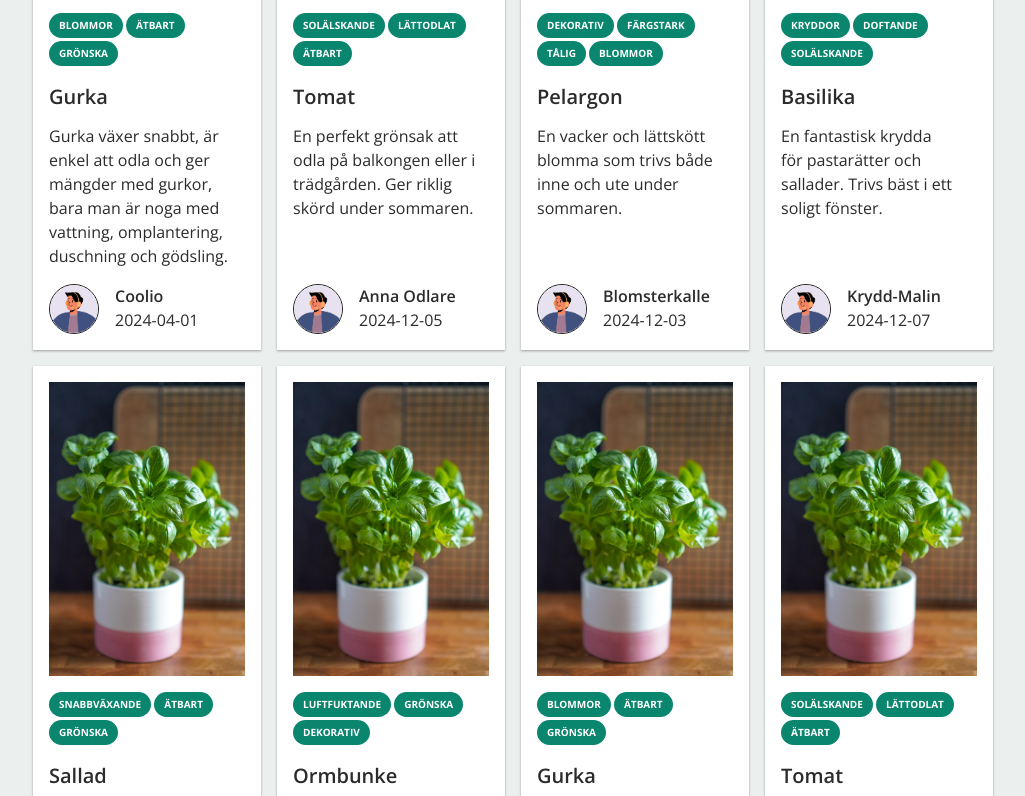
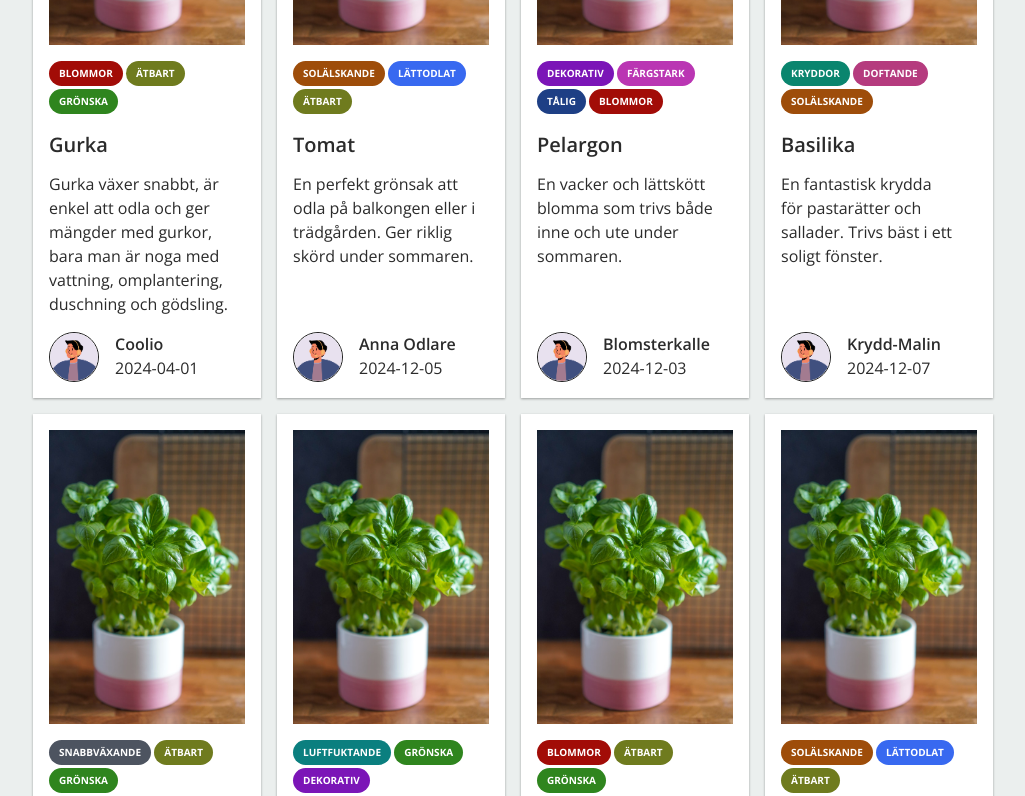
Before and after one commit to jplimmer/planned-planthood, a plain HTML site: page index.html in a window 1280 px wide. Shown: the part 1527-2323 px from the top of the page, without its empty margins (127-1152 px from the left). Drawn offline with nearby package versions, Linux system fonts and the light colour scheme.

Commit message:
Added badge colours

```diff
--- a/index.html
+++ b/index.html
@@ -168,9 +168,9 @@
               <!-- <img src="assets/icons/icon-seedling-2.svg" alt=""> -->
             </figure>
             <ul class="badges" role="list">
-              <li class="badge">Blommor</li>
-              <li class="badge">Ätbart</li>
-              <li class="badge">Grönska</li>
+              <li class="badge" data-badge-type="flower">Blommor</li>
+              <li class="badge" data-badge-type="edible">Ätbart</li>
+              <li class="badge" data-badge-type="green">Grönska</li>
             </ul>
             <p>Gurka växer snabbt, är enkel att odla och ger mängder med gurkor, bara man är noga med vattning, omplantering, duschning och gödsling.</p>
             <footer class="flex-row">
@@ -191,9 +191,9 @@
               <img src="assets/images/basil.jpg" alt="">
             </figure>
             <ul class="badges" role="list">
-              <li class="badge">Solälskande</li>
-              <li class="badge">Lättodlat</li>
-              <li class="badge">Ätbart</li>
+              <li class="badge" data-badge-type="sunloving">Solälskande</li>
+              <li class="badge" data-badge-type="easy">Lättodlat</li>
+              <li class="badge" data-badge-type="edible">Ätbart</li>
             </ul>
             <p>En perfekt grönsak att odla på balkongen eller i trädgården. Ger riklig skörd under sommaren.</p>
             <footer class="flex-row">
@@ -214,10 +214,10 @@
               <img src="assets/images/basil.jpg" alt="">
             </figure>
             <ul class="badges" role="list">
-              <li class="badge">Dekorativ</li>
-              <li class="badge">Färgstark</l>
-              <li class="badge">Tålig</li>
-              <li class="badge">Blommor</li>
+              <li class="badge" data-badge-type="decorative">Dekorativ</li>
+              <li class="badge" data-badge-type="colorful">Färgstark</l>
+              <li class="badge" data-badge-type="robust">Tålig</li>
+              <li class="badge" data-badge-type="flower">Blommor</li>
             </ul>
             <p>En vacker och lättskött blomma som trivs både inne och ute under sommaren.</p>
             <footer class="flex-row">
@@ -238,9 +238,9 @@
               <img src="assets/images/basil.jpg" alt="">
             </figure>
             <ul class="badges" role="list">
-              <li class="badge">Kryddor</li>
-              <li class="badge">Doftande</li>
-              <li class="badge">Solälskande</l>
+              <li class="badge" data-badge-type="">Kryddor</li>
+              <li class="badge" data-badge-type="fragrant">Doftande</li>
+              <li class="badge" data-badge-type="sunloving">Solälskande</l>
             </ul>
             <p>En fantastisk krydda för pastarätter och sallader. Trivs bäst i ett soligt fönster.</p>
             <footer class="flex-row">
@@ -261,9 +261,9 @@
               <img src="assets/images/basil.jpg" alt="">
             </figure>
             <ul class="badges" role="list">
-              <li class="badge">Snabbväxande</li>
-              <li class="badge">Ätbart</li>
-              <li class="badge">Grönska</li>
+              <li class="badge" data-badge-type="fast">Snabbväxande</li>
+              <li class="badge" data-badge-type="edible">Ätbart</li>
+              <li class="badge" data-badge-type="green">Grönska</li>
             </ul>
             <p>Sallad är en av de enklaste grönsakerna att odla och ger snabba resultat för färska måltider.</p>
             <footer class="flex-row">
@@ -284,9 +284,9 @@
               <img src="assets/images/basil.jpg" alt="">
             </figure>
             <ul class="badges" role="list">
-              <li class="badge">Luftfuktande</li>
-              <li class="badge">Grönska</li>
-              <li class="badge">Dekorativ</li>
+              <li class="badge" data-badge-type="air">Luftfuktande</li>
+              <li class="badge" data-badge-type="green">Grönska</li>
+              <li class="badge" data-badge-type="decorative">Dekorativ</li>
             </ul>
             <p>En klassisk växt som passar perfekt i badrummet eller på skuggiga platser.</p>
             <footer class="flex-row">
@@ -307,9 +307,9 @@
               <img src="assets/images/basil.jpg" alt="">
             </figure>
             <ul class="badges" role="list">
-              <li class="badge">Blommor</li>
-              <li class="badge">Ätbart</li>
-              <li class="badge">Grönska</li>
+              <li class="badge" data-badge-type="flower">Blommor</li>
+              <li class="badge" data-badge-type="edible">Ätbart</li>
+              <li class="badge" data-badge-type="green">Grönska</li>
             </ul>
             <p>Gurka växer snabbt, är enkel att odla och ger mängder med gurkor, bara man är noga med vattning, omplantering, duschning och gödsling.</p>
             <footer class="flex-row">
@@ -330,9 +330,9 @@
               <img src="assets/images/basil.jpg" alt="">
             </figure>
             <ul class="badges" role="list">
-              <li class="badge">Solälskande</li>
-              <li class="badge">Lättodlat</li>
-              <li class="badge">Ätbart</li>
+              <li class="badge" data-badge-type="sunloving">Solälskande</li>
+              <li class="badge" data-badge-type="easy">Lättodlat</li>
+              <li class="badge" data-badge-type="edible">Ätbart</li>
             </ul>
             <p>En perfekt grönsak att odla på balkongen eller i trädgården. Ger riklig skörd under sommaren.</p>
             <footer class="flex-row">
@@ -353,10 +353,10 @@
               <img src="assets/images/basil.jpg" alt="">
             </figure>
             <ul class="badges" role="list">
-              <li class="badge">Dekorativ</li>
-              <li class="badge">Färgstark</l>
-              <li class="badge">Tålig</li>
-              <li class="badge">Blommor</li>
+              <li class="badge" data-badge-type="decorative">Dekorativ</li>
+              <li class="badge" data-badge-type="colorful">Färgstark</l>
+              <li class="badge" data-badge-type="robust">Tålig</li>
+              <li class="badge" data-badge-type="flower">Blommor</li>
             </ul>
             <p>En vacker och lättskött blomma som trivs både inne och ute under sommaren.</p>
             <footer class="flex-row">
@@ -377,9 +377,9 @@
               <img src="assets/images/basil.jpg" alt="">
             </figure>
             <ul class="badges" role="list">
-              <li class="badge">Kryddor</li>
-              <li class="badge">Doftande</li>
-              <li class="badge">Solälskande</l>
+              <li class="badge" data-badge-type="">Kryddor</li>
+              <li class="badge" data-badge-type="fragrant">Doftande</li>
+              <li class="badge" data-badge-type="sunloving">Solälskande</l>
             </ul>
             <p>En fantastisk krydda för pastarätter och sallader. Trivs bäst i ett soligt fönster.</p>
             <footer class="flex-row">
@@ -400,9 +400,9 @@
               <img src="assets/images/basil.jpg" alt="">
             </figure>
             <ul class="badges" role="list">
-              <li class="badge">Snabbväxande</li>
-              <li class="badge">Ätbart</li>
-              <li class="badge">Grönska</li>
+              <li class="badge" data-badge-type="fast">Snabbväxande</li>
+              <li class="badge" data-badge-type="edible">Ätbart</li>
+              <li class="badge" data-badge-type="green">Grönska</li>
             </ul>
             <p>Sallad är en av de enklaste grönsakerna att odla och ger snabba resultat för färska måltider.</p>
             <footer class="flex-row">
@@ -423,9 +423,9 @@
               <img src="assets/images/basil.jpg" alt="">
             </figure>
             <ul class="badges" role="list">
-              <li class="badge">Luftfuktande</li>
-              <li class="badge">Grönska</li>
-              <li class="badge">Dekorativ</li>
+              <li class="badge" data-badge-type="air">Luftfuktande</li>
+              <li class="badge" data-badge-type="green">Grönska</li>
+              <li class="badge" data-badge-type="decorative">Dekorativ</li>
             </ul>
             <p>En klassisk växt som passar perfekt i badrummet eller på skuggiga platser.</p>
             <footer class="flex-row">
--- a/styles/reset.css
+++ b/styles/reset.css
@@ -58,8 +58,8 @@ main {
 }
 
 /* remove list style but keep it as list for Safari browser - use with <ul role="list"> */
-ul[role='list'],
-ol[role='list'] {
+[role='list'],
+[role='list'] {
   list-style: none;
   margin: 0;
   padding: 0;
--- a/styles/style.css
+++ b/styles/style.css
@@ -400,26 +400,6 @@ form {
         } */
     }
 
-    .badges {
-        order: -1;
-        display: flex;
-        flex-wrap: wrap;
-        align-items: center;
-        max-width: 100%;
-        gap: 0.2em;
-        margin-block-start: var(--flow-space, 1em);
-
-        .badge {
-            background-color: var(--clr-accent);
-            color: var(--clr-primary-light-1);
-            font-weight: var(--fw-bold);
-            font-size: var(--fs-100);
-            padding: 0.5em 1em;
-            border-radius: 4rem;
-            text-transform: uppercase;
-        }
-    }
-
     footer {
         font-weight: 600;
         margin-block-end: 0;
@@ -435,6 +415,26 @@ form {
             font-weight: 400;
         }
     }
+}
+
+.badges {
+    order: -1;
+    display: flex;
+    flex-wrap: wrap;
+    align-items: center;
+    max-width: 100%;
+    gap: 0.2em;
+    margin-block-start: var(--flow-space, 1em);
+}
+
+.badge {
+    background-color: var(--clr-accent);
+    color: var(--clr-primary-light-1);
+    font-weight: var(--fw-bold);
+    font-size: var(--fs-100);
+    text-transform: uppercase;
+    padding: 0.5em 1em;
+    border-radius: 4rem;
 }
 
 body > footer {
@@ -457,6 +457,7 @@ body > footer {
 /* || EXCEPTION */
 /* ----------------------- */
 
+/* 'Tablet' layout */
 @container (width > 480px) {
   .photo-grid {
     grid-template-columns: repeat(6, 1fr);
@@ -467,6 +468,7 @@ body > footer {
   }
 }
 
+/* 'Desktop' layout */
 @container (width > 768px) {
   body > header {
     .hamburger-menu {
@@ -520,3 +522,49 @@ body > footer {
     flex-direction: column;
   }
 }
+
+/* Badge-type colours */
+
+[data-badge-type="robust"] {
+  background-color: var(--clr-robust);
+}
+
+[data-badge-type="green"] {
+  background-color: var(--clr-green);
+}
+
+[data-badge-type="flower"] {
+  background-color: var(--clr-flower);
+}
+
+[data-badge-type="colorful"] {
+  background-color: var(--clr-colorful);
+}
+
+[data-badge-type="sunloving"] {
+  background-color: var(--clr-sunloving);
+}
+
+[data-badge-type="air"] {
+  background-color: var(--clr-air);
+}
+
+[data-badge-type="decorative"] {
+  background-color: var(--clr-decorative);
+}
+
+[data-badge-type="edible"] {
+  background-color: var(--clr-edible);
+}
+
+[data-badge-type="easy"] {
+  background-color: var(--clr-easy);
+}
+
+[data-badge-type="fragrant"] {
+  background-color: var(--clr-fragrant);
+}
+
+[data-badge-type="fast"] {
+  background-color: var(--clr-fast);
+}
```
